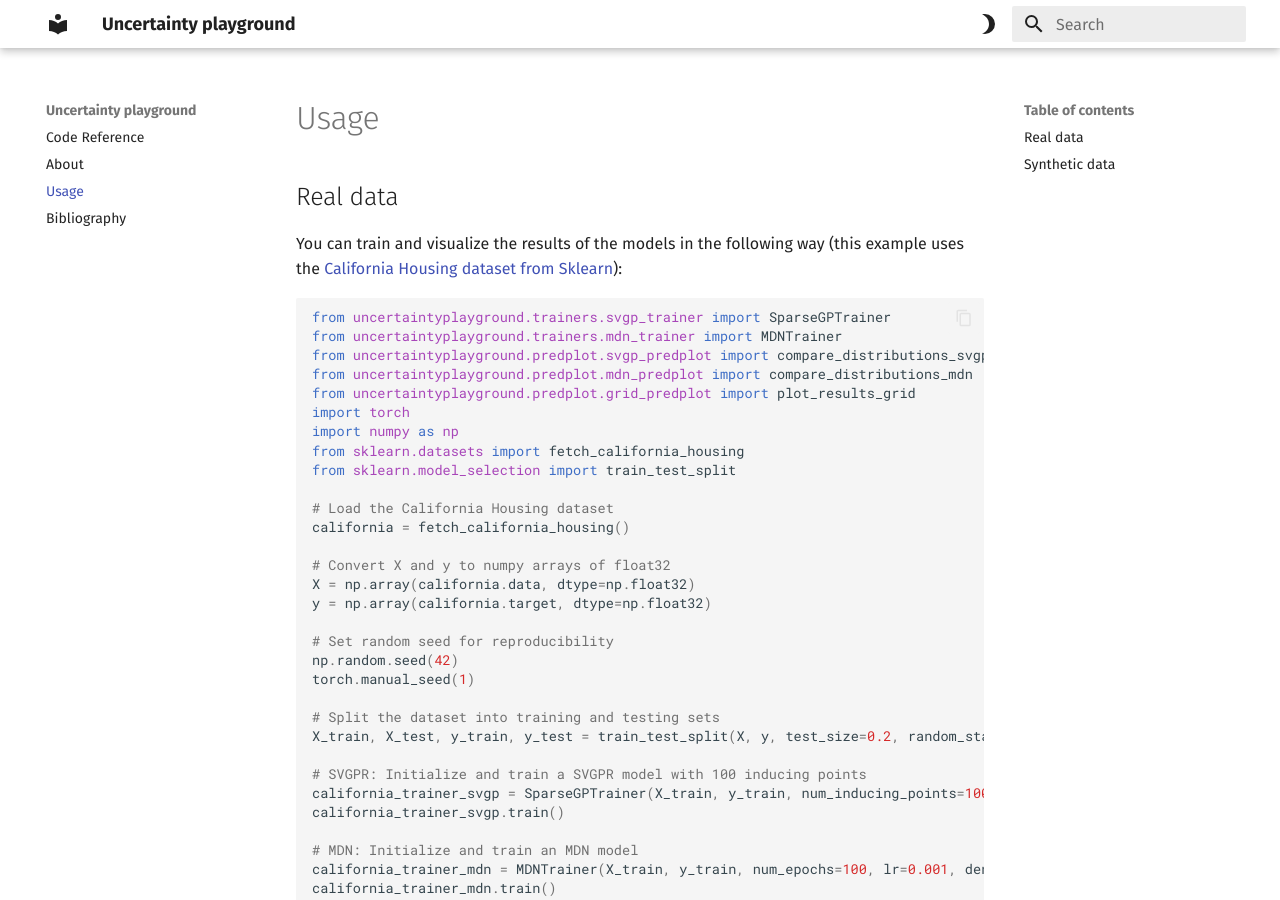
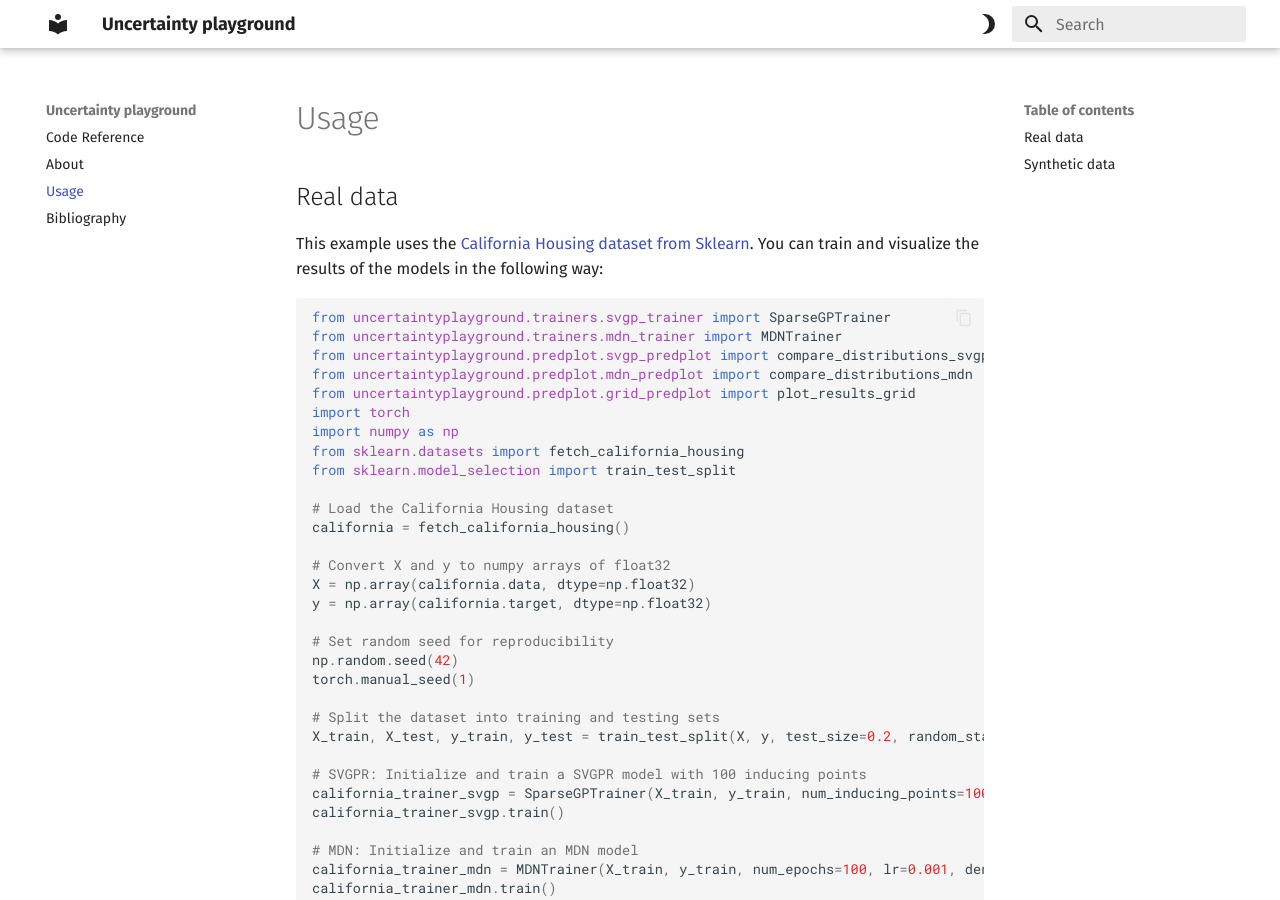
Before and after one commit to Unco3892/UncertaintyPlayground, an MkDocs documentation site: the page built from docs/usage.md, in a window 1280 px wide and 900 px high. Built offline with MkDocs 1.6.1 and Material for MkDocs 9.7.7, drawn with Linux system fonts in a browser that asks for light colours.

````diff
--- a/docs/usage.md
+++ b/docs/usage.md
@@ -1,6 +1,6 @@
 ## Real data
 
-You can train and visualize the results of the models in the following way (this example uses the [California Housing dataset from Sklearn](https://scikit-learn.org/stable/modules/generated/sklearn.datasets.fetch_california_housing.html)):
+This example uses the [California Housing dataset from Sklearn](https://scikit-learn.org/stable/modules/generated/sklearn.datasets.fetch_california_housing.html). You can train and visualize the results of the models in the following way:
 
 ```python
 from uncertaintyplayground.trainers.svgp_trainer import SparseGPTrainer
````
Also changed, not shown: README.md (+2 -0 lines), 1 other file.
